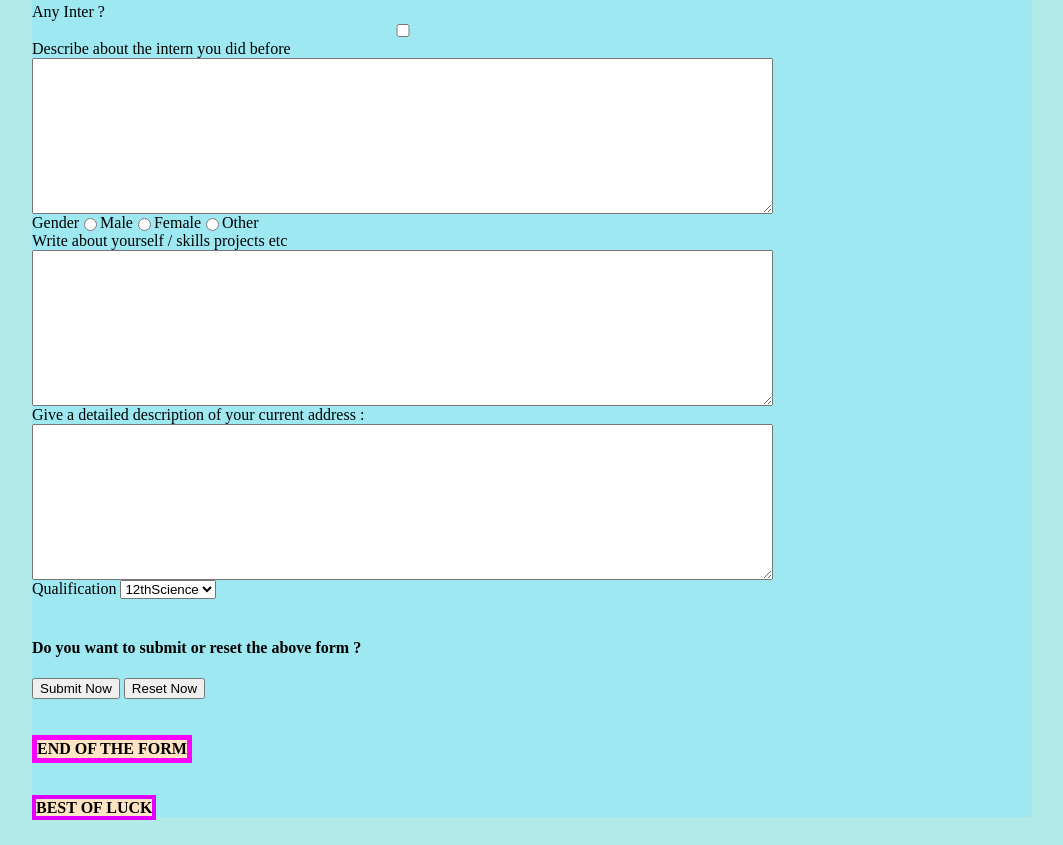
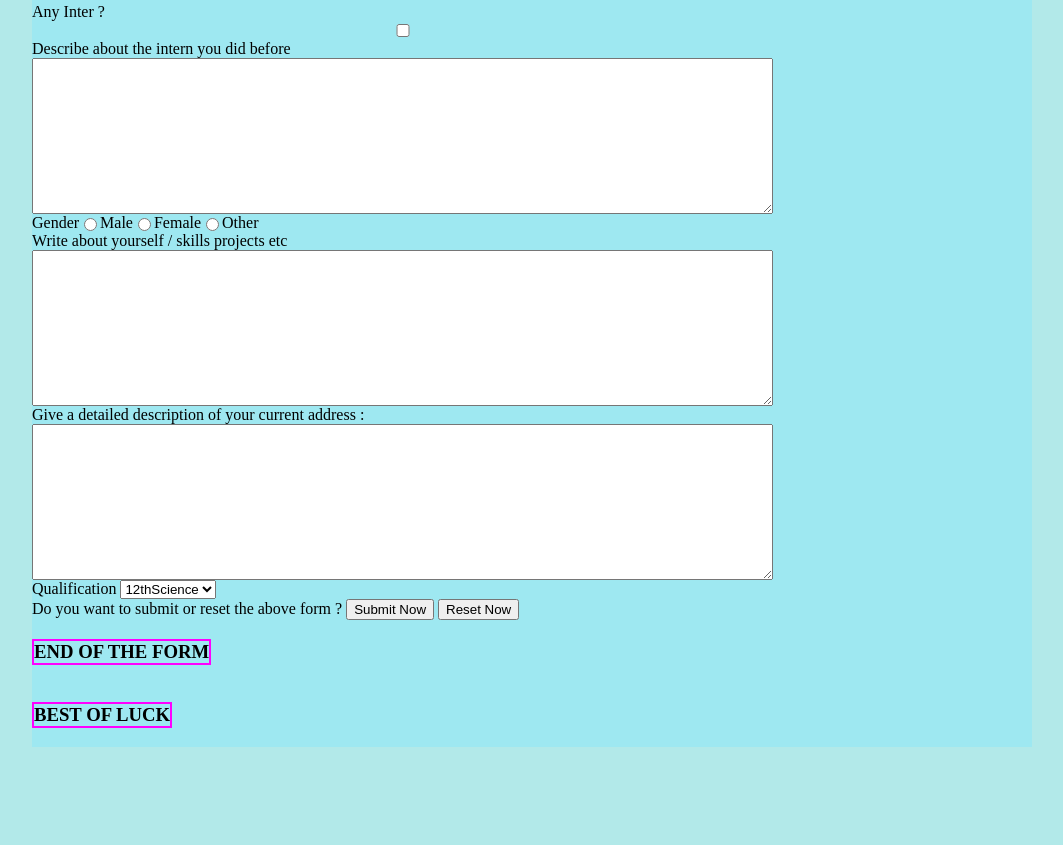
Before and after one commit to ajit-sharmaGH/HTML_form, a plain HTML site: page index.html in a window 1280 px wide. Shown: the part 460-1305 px from the top of the page, without its empty margins (76-1139 px from the left). After the commit the page ends 1235 px from the top, so only its background shows below. Drawn offline with Linux system fonts and the light colour scheme.

Commit message:
correct the workflow and added some style

```diff
--- a/index.html
+++ b/index.html
@@ -52,26 +52,15 @@
           <option value="PG">MCA/M.Sc.</option>
         </select>
       </div>
+      <div class="submit_section">
+        <label for="sumbit">Do you want to submit or reset the above form ?</label>
+        <input type="submit" value="Submit Now">
+        <input type="reset" value="Reset Now">
+
+      </div>
     </form>
-
-    <div>
-
-    </div>
-    <br />
-    <h4>Do you want to submit or reset the above form ?</h4>
-    <div>
-      <input type="submit" value="Submit Now" />
-      <input type="reset" value="Reset Now" />
-    </div>
-    <br /><br />
-    <strong style="border: 5px solid rgb(255, 0, 255)">
-      END OF THE FORM
-    </strong>
-    <br />
-    <br />
-    <div>
-      <strong style="border: 4px solid rgb(225, 0, 255)"> BEST OF LUCK </strong>
-    </div>
+    <h3>END OF THE FORM</h3>
+    <h3>BEST OF LUCK</h3>
   </div>
 </body>
 
--- a/style.css
+++ b/style.css
@@ -3,6 +3,9 @@ body {
   border: 5px;
   padding: 10px 0px 20px 100px;
   background-color: rgb(178, 233, 233);
+}
+h3{
+  border: 2px solid rgb(255, 0, 255);
 }
 
 div {
```
